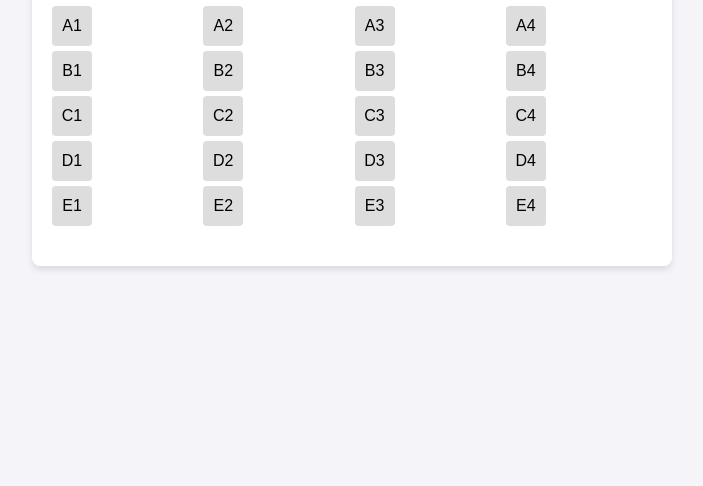
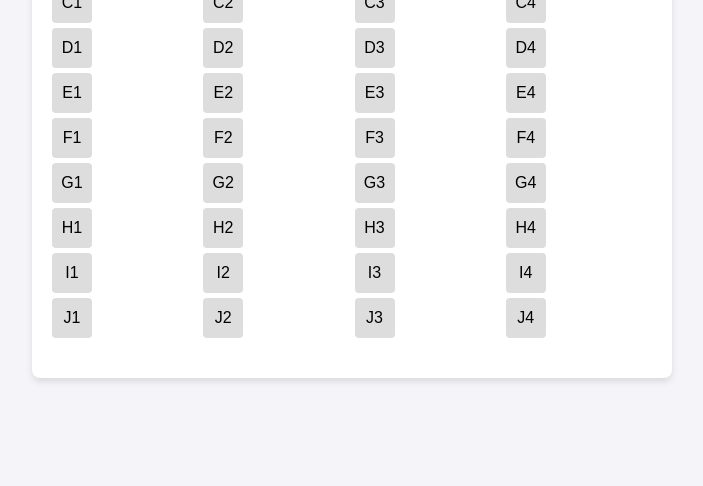
Before and after one commit to na77hid/Buy_Online_Bus_Ticket, a plain HTML site: page index.html in a window 1280 px wide. Shown: the part 314-800 px from the top of the page, without its empty margins (288-991 px from the left). Drawn offline with Linux system fonts and the light colour scheme; no server answers.

Commit message:
Update index.html

```diff
--- a/index.html
+++ b/index.html
@@ -22,7 +22,6 @@
             box-shadow: 0 4px 6px rgba(0, 0, 0, 0.1);
             max-width: 600px;
             width: 100%;
-            position: relative;
         }
         .seats {
             display: grid;
@@ -84,10 +83,11 @@
     </div>
 
     <script type="module">
+        // Import Firebase SDK
+        import { initializeApp } from "https://www.gstatic.com/firebasejs/9.17.1/firebase-app.js";
+        import { getDatabase, ref, set, onValue } from "https://www.gstatic.com/firebasejs/9.17.1/firebase-database.js";
+
         // Firebase configuration
-        import { initializeApp } from "https://www.gstatic.com/firebasejs/9.17.1/firebase-app.js";
-        import { getDatabase, ref, set, get, onValue } from "https://www.gstatic.com/firebasejs/9.17.1/firebase-database.js";
-
         const firebaseConfig = {
             apiKey: "AIzaSyAgaXEJG4OcAxfD2-B5H8ZjV6DOohh0Iu8",
             authDomain: "online-bus-ticket-afcfb.firebaseapp.com",
@@ -95,9 +95,11 @@
             projectId: "online-bus-ticket-afcfb",
             storageBucket: "online-bus-ticket-afcfb.firebasestorage.app",
             messagingSenderId: "652012576413",
-            appId: "1:652012576413:web:c512be1f3891d854afbe74"
+            appId: "1:652012576413:web:c512be1f3891d854afbe74",
+            measurementId: "G-BNR9Y1VXTE"
         };
 
+        // Initialize Firebase
         const app = initializeApp(firebaseConfig);
         const db = getDatabase(app);
 
@@ -108,7 +110,7 @@
         let selectedSeats = [];
 
         // Generate seats
-        const rows = ['A', 'B', 'C', 'D', 'E'];
+        const rows = ['A', 'B', 'C', 'D', 'E', 'F', 'G', 'H', 'I', 'J'];
         const cols = ['1', '2', '3', '4'];
 
         rows.forEach(row => {
```
